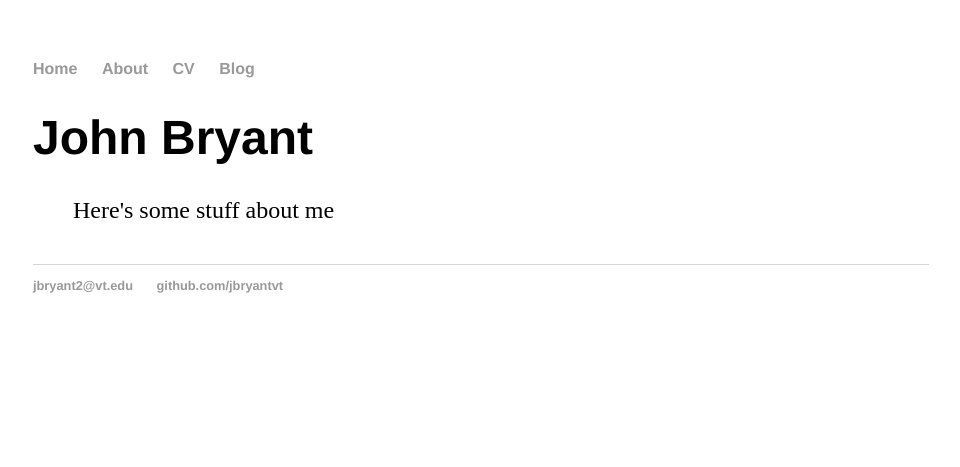
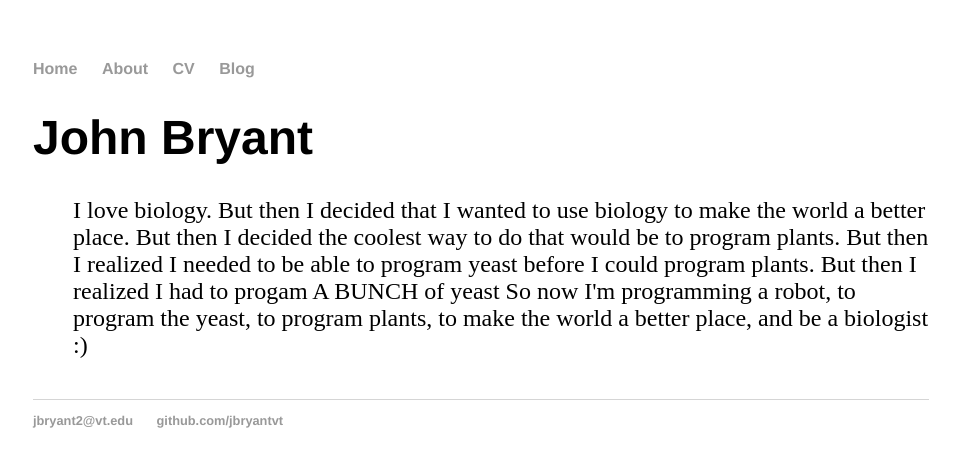
Before and after one commit to jbryantvt/jbryantvt.github.io, a Jekyll site: the page built from about/index.html, in a window 1280 px wide. Shown: the top 467 px of the page, without its empty margins (159-1119 px from the left). Built offline with Jekyll 4.4.1, drawn with Linux system fonts in a browser that asks for light colours.

Commit message:
Update index.html

```diff
--- a/about/index.html
+++ b/about/index.html
@@ -4,6 +4,11 @@ title: John Bryant
 ---
 	<h1>{{ page.title }}</h1>
 	<ul class="posts">
-		Here's some stuff about me
+		I love biology.
+		But then I decided that I wanted to use biology to make the world a better place.
+		But then I decided the coolest way to do that would be to program plants.
+		But then I realized I needed to be able to program yeast before I could program plants.
+		But then I realized I had to progam A BUNCH of yeast
+		So now I'm programming a robot, to program the yeast, to program plants, to make the world a better place, and be a biologist :)
 
 	</ul>
```
